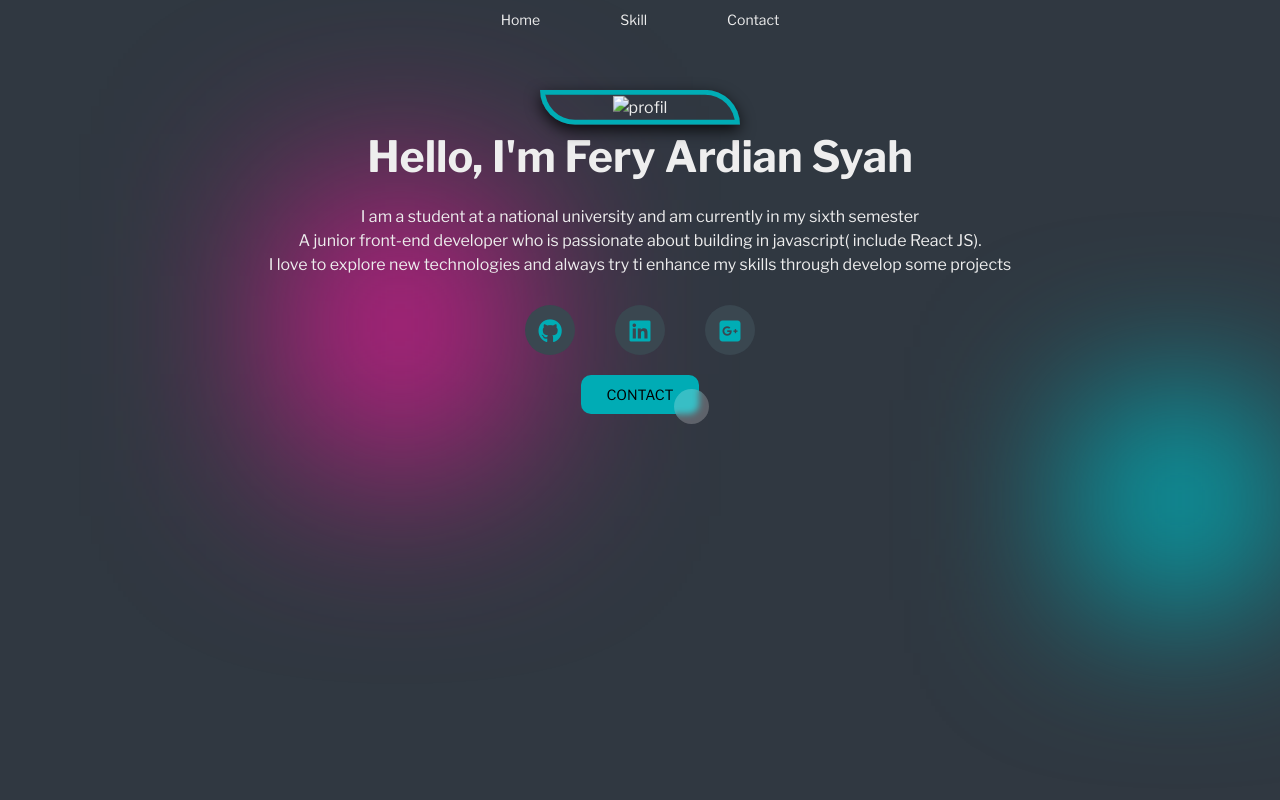
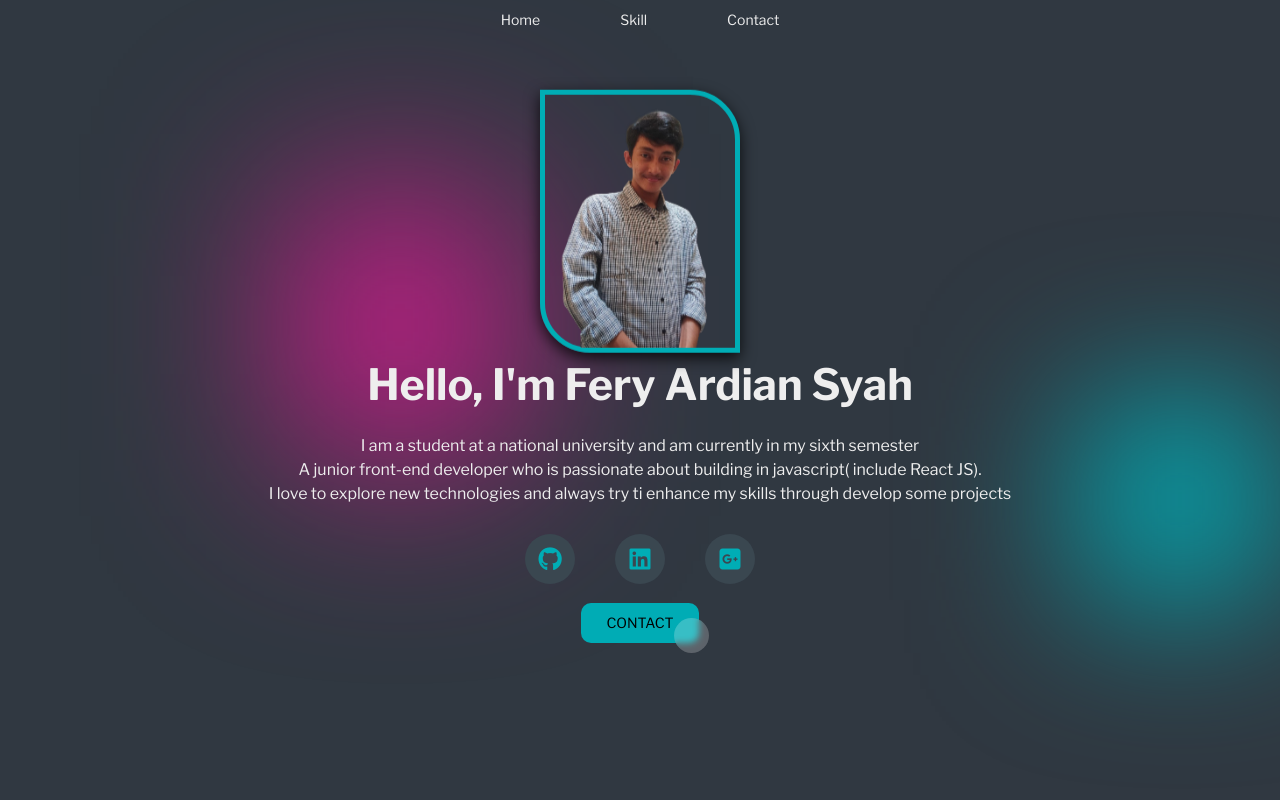
Before and after one commit to FeryArdsh/prt, a plain HTML site: page index.html in a window 1280 px wide. Shown: the top 800 px of the page. Drawn offline with nearby package versions, Linux system fonts and the light colour scheme; files that its build step writes are made by us from their sources; the site is published under a folder, as on GitHub Pages, so addresses that start at the root find nothing.

Commit message:
Memperbaiki bug foto

```diff
--- a/index.html
+++ b/index.html
@@ -28,24 +28,11 @@
 		<div class="home" id="home">
 			<nav class="navbar navbar-expand-lg">
 				<div class="container navbar-responsive d-flex justify-content-center">
-					<!-- <a href="#"><img src="assets/Group 1.svg" alt="logo" /></a> -->
 					<ul class="navbar-list d-flex justify-content-center">
 						<li class="text-list"><a href="#home">Home</a></li>
 						<li class="text-list"><a href="#skill">Skill</a></li>
 						<li class="text-list"><a href="#getintouch">Contact</a></li>
-						<!-- <li class="icon-nav">
-							<a href="#home"><i class="fa-solid fa-house-chimney"></i></a>
-						</li>
-						<li class="icon-nav">
-							<a href="#skill"><i class="fa-solid fa-address-card"></i></a>
-						</li>
-						<li class="icon-nav">
-							<a href="#getintouch"><i class="fa-solid fa-brain"></i></a>
-						</li> -->
 					</ul>
-					<!-- <div class="contact-email text-end">
-						<a href="#"><i class="fa-solid fa-envelope width-icon"></i></a>
-					</div> -->
 				</div>
 			</nav>
 
@@ -53,7 +40,7 @@
 				class="container text-center about d-flex justify-content-center flex-column align-items-center"
 			>
 				<div class="img-profile">
-					<img class="img-fluid" src="/assets/foto.png" alt="profil" />
+					<img class="img-fluid" src="./assets/foto.png" alt="profil" />
 				</div>
 				<span class="about-title">Hello, I'm Fery Ardian Syah</span>
 				<div class="about-description d-flex flex-column mt-3">
```
